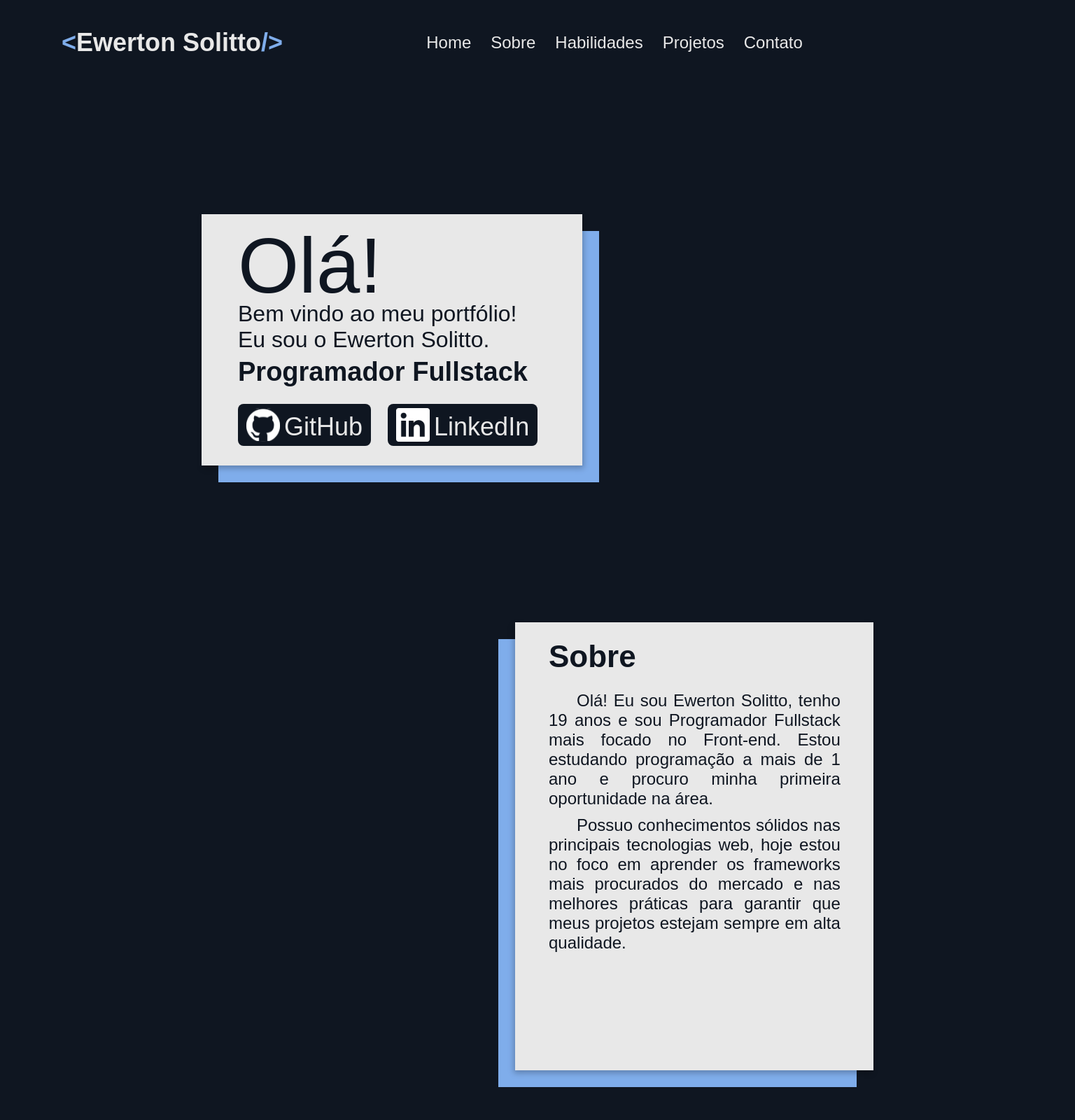
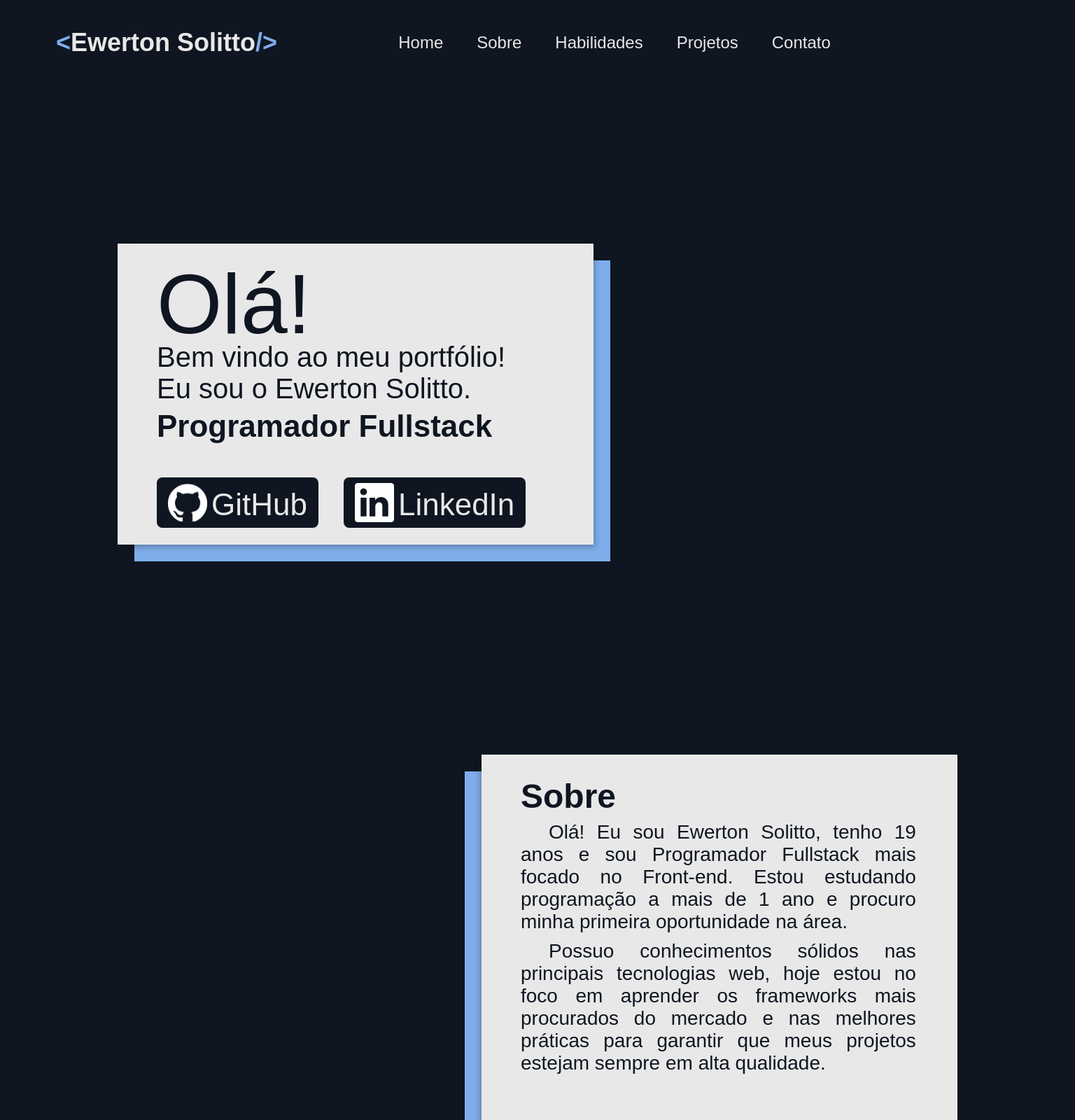
Before and after one commit to EwertonSolitto/Portfolio, a Next.js app: page / in a window 1536 px wide. Shown: the top 1600 px of the page at 70% size. Built offline with nearby package versions, Linux system fonts and the light colour scheme.

Commit message:
feat(responsivity): made the rest of the responsivity left

```diff
--- a/src/app/styles/components/card.scss
+++ b/src/app/styles/components/card.scss
@@ -90,7 +90,7 @@
     h2 {
       font-size: 2rem;
 
-      padding-block: 1rem;
+      padding-block: 1rem 0.5rem;
     }
   }
 }
@@ -122,7 +122,39 @@
     h2 {
       font-size: 2.75em;
 
-      padding-block: 1.5rem;
+      padding-block: 1.5rem 0.5rem;
     }
   }
 }
+
+@media (min-width: 1440px) {
+  .card {
+    width: 42.5rem;
+
+    &.left {
+      margin-inline: 7.5rem auto;
+
+      box-shadow: 0.125rem 0.25rem 0.5rem rgba(0,0,0,25%), 1.5rem 1.5rem $terciary-color;
+
+      h2, h3, p, .buttons-div {
+        margin-left: 3.5rem;
+      }
+    }
+
+    &.right {
+      margin-inline: auto 7.5rem;
+
+      box-shadow: -0.125rem 0.25rem 0.5rem rgba(0,0,0,25%), -1.5rem 1.5rem $terciary-color;
+
+      h2, h3, p, .buttons-div {
+        margin-left: 3.5rem;
+      }
+    }
+
+    h2 {
+      font-size: 3em;
+
+      padding-block: 2rem 0.5rem;
+    }
+  }
+}
--- a/src/app/styles/components/header.scss
+++ b/src/app/styles/components/header.scss
@@ -147,6 +147,19 @@ header {
       h1 {
         font-size: 2.25rem;
       }
+
+      nav  {
+        ul {
+          gap: 3rem;
+        }
+      }
     }
   }
 }
+
+@media (min-width: 1520px) {
+  header {
+    width: 100vw;
+    padding-inline: 5rem;
+  }
+}
--- a/src/app/styles/components/listCard.scss
+++ b/src/app/styles/components/listCard.scss
@@ -114,7 +114,7 @@
       div {
         height: 4.625rem;
 
-        margin-bottom: 0.325rem;
+        margin-bottom: 0.25rem;
 
         svg {
           width: 4rem;
@@ -157,8 +157,6 @@
       div {
         height: 5.5rem;
 
-        margin-bottom: 0.325rem;
-
         svg {
           width: 5rem;
           height: 5rem;
@@ -171,3 +169,23 @@
     }
   }
 }
+
+@media (min-width: 1440px) {
+  .list-card {
+    width: 64rem;
+    height: 54rem;
+
+    padding-bottom: 2rem;
+
+    h3 {
+      font-size: 2rem;
+
+      margin-block: 1.125rem 0.25rem;
+    }
+
+    ul {
+      grid-template-columns: repeat(10, 1fr);
+      gap: 1.5rem 0.75rem;
+    }
+  }
+}
--- a/src/app/styles/components/textCard.scss
+++ b/src/app/styles/components/textCard.scss
@@ -126,3 +126,34 @@
     }
   }
 }
+
+@media (min-width: 1440px) {
+  .text-card {
+    .mid-text {
+      font-size: 2.5rem;
+    }
+
+    .strong-text {
+      font-size: 2.75rem;
+    }
+
+    .buttons-div {
+      gap: 2.25rem;
+
+      padding-block: 3rem 1.5rem;
+
+      a {
+        height: 4.5rem;
+
+        padding: 0.5rem 1rem;
+
+        font-size: 2.75rem;
+
+        svg {
+          width: 3.5rem;
+          height: 3.5rem;
+        }
+      }
+    }
+  }
+}
--- a/src/app/styles/index.scss
+++ b/src/app/styles/index.scss
@@ -57,3 +57,9 @@ li {
     width: 64rem;
   }
 }
+
+@media (min-width: 1440px) {
+  .home-main, section.about, section.tecnologies {
+    width: 90rem;
+  }
+}
--- a/src/app/styles/pages/about/about.scss
+++ b/src/app/styles/pages/about/about.scss
@@ -5,27 +5,34 @@
   flex-direction: column;
   align-items: flex-end;
 
-  margin-block: 6rem;
+  margin-block: 6rem 4rem;
 
   height: 25rem;
 }
 
 @media (min-width: 540px) {
   .about {
-    margin-block: 8rem;
+    margin-top: 8rem;
   }
 }
 
 @media (min-width: 720px) {
   .about {
-    margin-block: 10rem;
+    margin-block: 10rem 6rem;
     height: 30rem;
   }
 }
 
 @media (min-width: 1024px) {
   .about {
-    margin-block: 14rem;
+    margin-block: 14rem 8rem;
     height: 40rem;
   }
 }
+
+@media (min-width: 1440px) {
+  .about {
+    margin-block: 18.75rem 10rem;
+    height: 48rem;
+  }
+}
--- a/src/app/styles/pages/about/components/textCard.scss
+++ b/src/app/styles/pages/about/components/textCard.scss
@@ -67,3 +67,19 @@
     }
   }
 }
+
+@media (min-width: 1440px) {
+  .about {
+    .text-card {
+      width: 42.5rem;
+      height: 48rem;
+
+
+    .text {
+      font-size: 1.75rem;
+
+      width: 35.5rem;
+    }
+    }
+  }
+}
--- a/src/app/styles/pages/home/components/textCard.scss
+++ b/src/app/styles/pages/home/components/textCard.scss
@@ -34,3 +34,16 @@
     }
   }
 }
+
+@media (min-width: 1440px) {
+  .home-main {
+    .text-card {
+      .hello {
+        padding-top: 2rem;
+
+        font-size: 7.5rem;
+        line-height: 6.75rem;
+      }
+    }
+  }
+}
--- a/src/app/styles/pages/home/home.scss
+++ b/src/app/styles/pages/home/home.scss
@@ -15,3 +15,9 @@
     margin-top: 11.5rem;
   }
 }
+
+@media (min-width: 1440px) {
+  .home-main {
+    margin-top: 14.125rem;
+  }
+}
```
